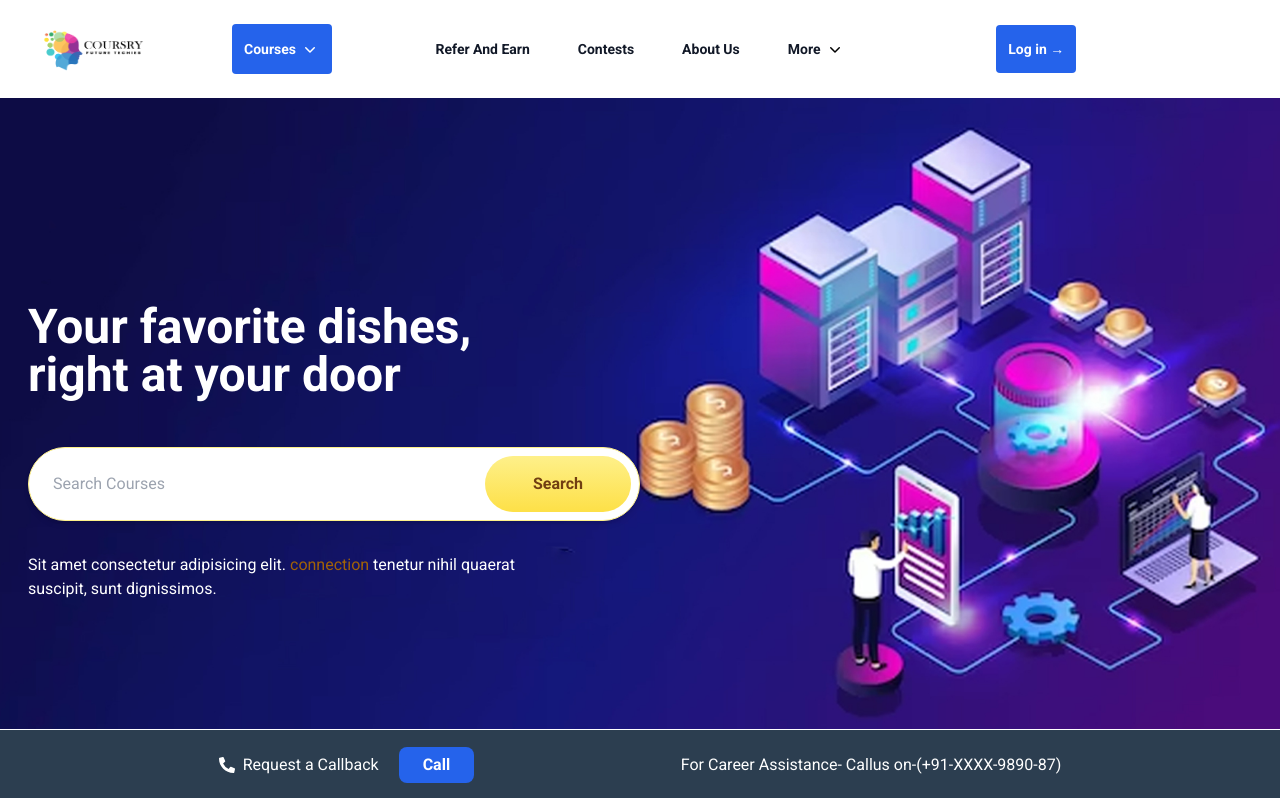
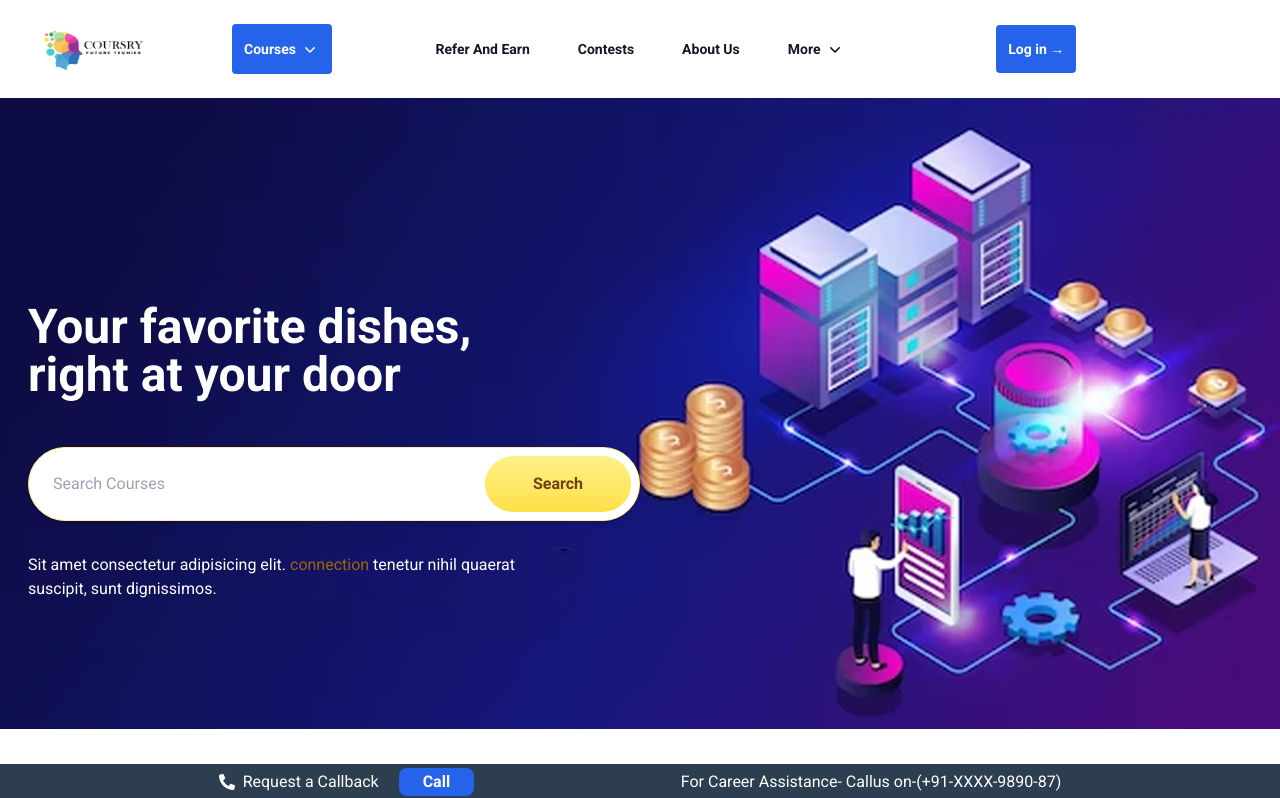
Before and after one commit to kolikrishan01/coursry, a React (Create React App) app: page / in a window 1280 px wide. Shown: the top 798 px of the page. Built offline with nearby package versions, Linux system fonts and the light colour scheme.

Commit message:
changes in footer component
changes in footer component

```diff
--- a/src/components/Footer/Footer.jsx
+++ b/src/components/Footer/Footer.jsx
@@ -200,13 +200,13 @@ const Footer = () => {
         </div>
       </div>
     </footer>
-    <div className=" w-full h-[70px] sticky bottom-0 bg-[#2C3E50] text-white z-50 flex items-center justify-evenly flex-wrap max-sm:gap-2 max-sm:h-[90px]">
+    <div className=" w-full py-1 sticky bottom-0 bg-[#2C3E50] text-white z-50 flex items-center justify-evenly flex-wrap max-sm:gap-2 max-sm:h-[90px]">
     <div className=" flex items-center justify-center gap-8">
      <span className=" flex items-center justify-center gap-2">
      <FaPhoneAlt />
       <p>Request a Callback</p>
      </span>
-                <Link className="-mx-3 block rounded-lg px-6 py-1 text-base font-semibold leading-7 bg-blue-600 text-center text-white">
+                <Link className="-mx-3 block rounded-lg px-6  text-base font-semibold leading-7 bg-blue-600 text-center text-white">
                   Call
                 </Link>
     </div>
```
